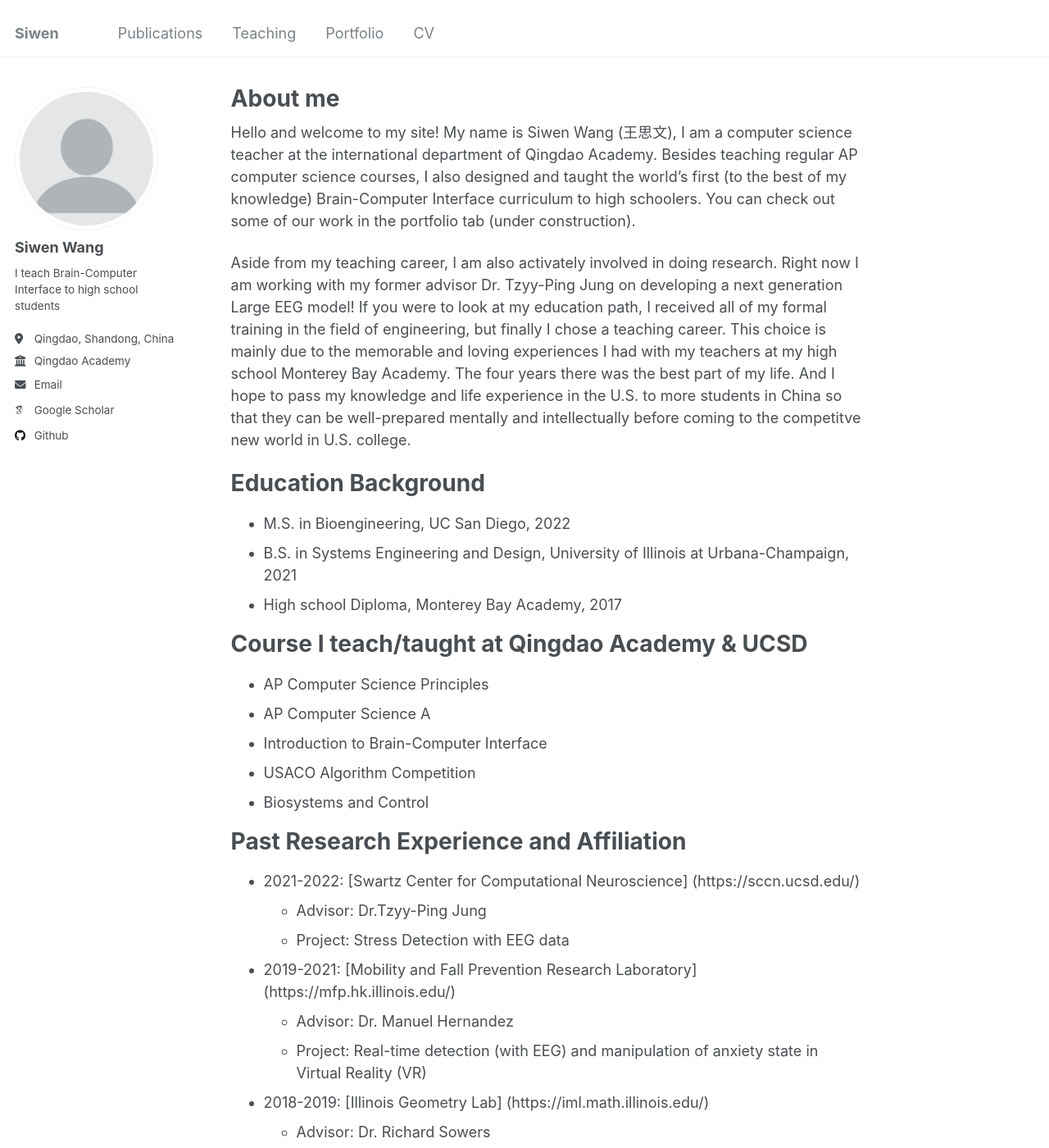
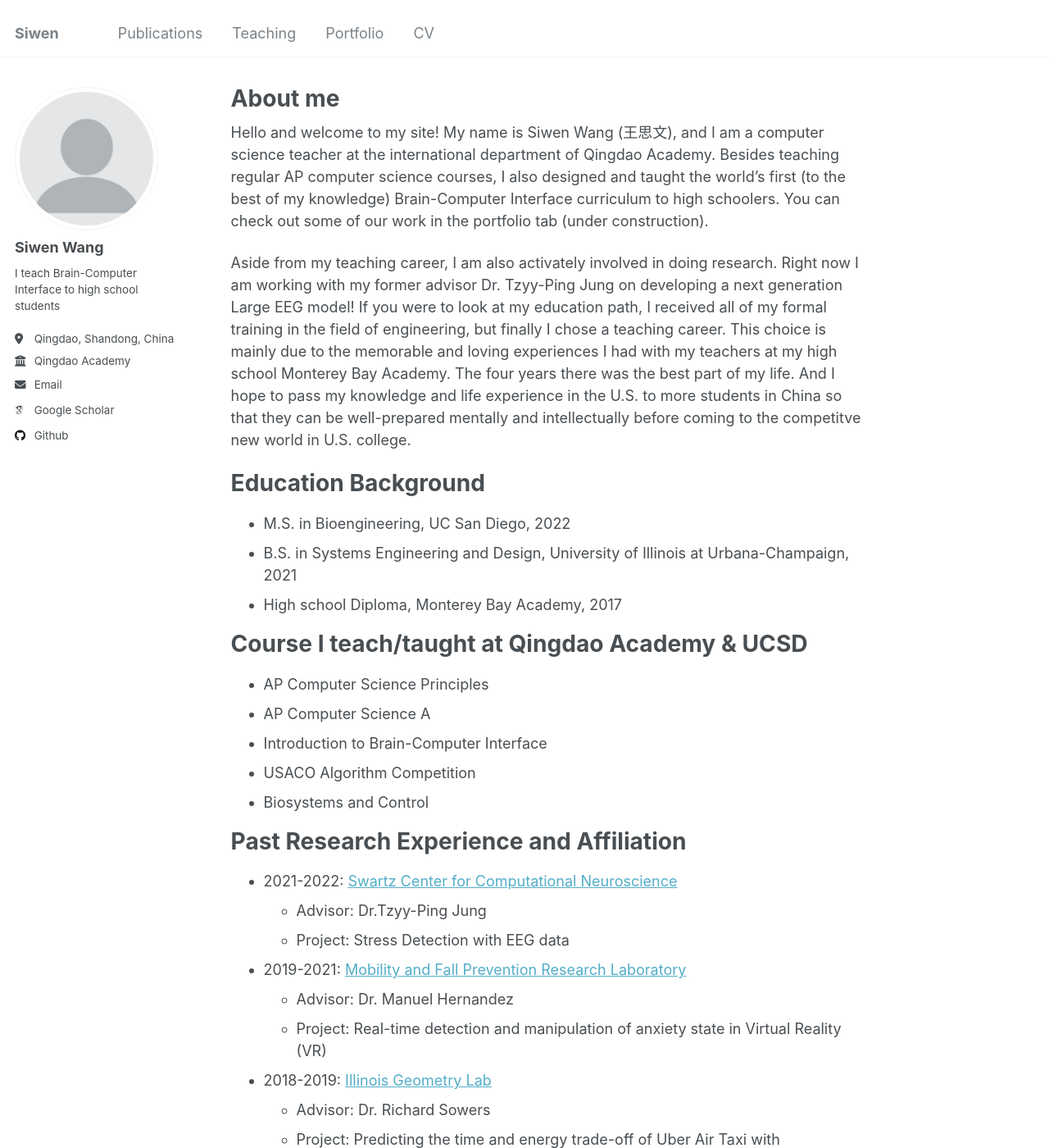
Before and after one commit to siw028/siwen.github.io, a Jekyll site: the page built from _pages/about.md, in a window 1280 px wide and 1400 px high. Shown: the whole window at 82% size. Built offline with Jekyll 4.4.1, drawn with Linux system fonts in a browser that asks for light colours; some web fonts are replaced.

Commit message:
fixed hyperlink

```diff
--- a/_pages/about.md
+++ b/_pages/about.md
@@ -9,7 +9,7 @@ redirect_from:
 
 
 
-Hello and welcome to my site! My name is Siwen Wang (王思文), I am a computer science teacher at the international department of Qingdao Academy. Besides teaching regular AP computer science courses, I also designed and taught the world's first (to the best of my knowledge) Brain-Computer Interface curriculum to high schoolers. You can check out some of our work in the portfolio tab (under construction).
+Hello and welcome to my site! My name is Siwen Wang (王思文), and I am a computer science teacher at the international department of Qingdao Academy. Besides teaching regular AP computer science courses, I also designed and taught the world's first (to the best of my knowledge) Brain-Computer Interface curriculum to high schoolers. You can check out some of our work in the portfolio tab (under construction).
 
 Aside from my teaching career, I am also activately involved in doing research. Right now I am working with my former advisor Dr. Tzyy-Ping Jung on developing a next generation Large EEG model!
 If you were to look at my education path, I received all of my formal training in the field of engineering, but finally I chose a teaching career. This choice is mainly due to the memorable and loving experiences I had with my teachers at my high school Monterey Bay Academy. The four years there was the best part of my life. And I hope to pass my knowledge and life experience in the U.S. to more students in China so that they can be well-prepared mentally and intellectually before coming to the competitve new world in U.S. college.
@@ -36,13 +36,13 @@ Course I teach/taught at Qingdao Academy & UCSD
 
 Past Research Experience and Affiliation
 ======
-* 2021-2022: [Swartz Center for Computational Neuroscience] (https://sccn.ucsd.edu/)
+* 2021-2022: [Swartz Center for Computational Neuroscience](https://sccn.ucsd.edu/)
   * Advisor: Dr.Tzyy-Ping Jung
   * Project: Stress Detection with EEG data
-* 2019-2021: [Mobility and Fall Prevention Research Laboratory] (https://mfp.hk.illinois.edu/)
+* 2019-2021: [Mobility and Fall Prevention Research Laboratory](https://mfp.hk.illinois.edu/)
   * Advisor: Dr. Manuel Hernandez
-  * Project: Real-time detection (with EEG) and manipulation of anxiety state in Virtual Reality (VR)
-* 2018-2019: [Illinois Geometry Lab] (https://iml.math.illinois.edu/)
+  * Project: Real-time detection and manipulation of anxiety state in Virtual Reality (VR)
+* 2018-2019: [Illinois Geometry Lab](https://iml.math.illinois.edu/)
   * Advisor: Dr. Richard Sowers
   * Project: Predicting the time and energy trade-off of Uber Air Taxi with tremendous Chicago taxi trip dataset
 
```
